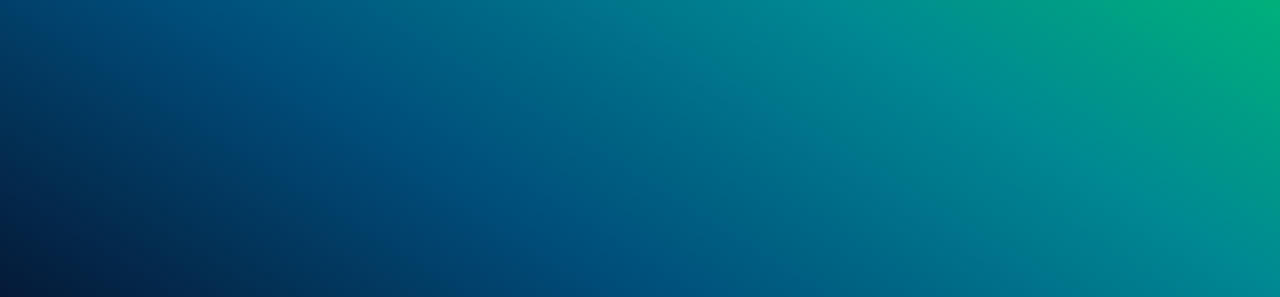
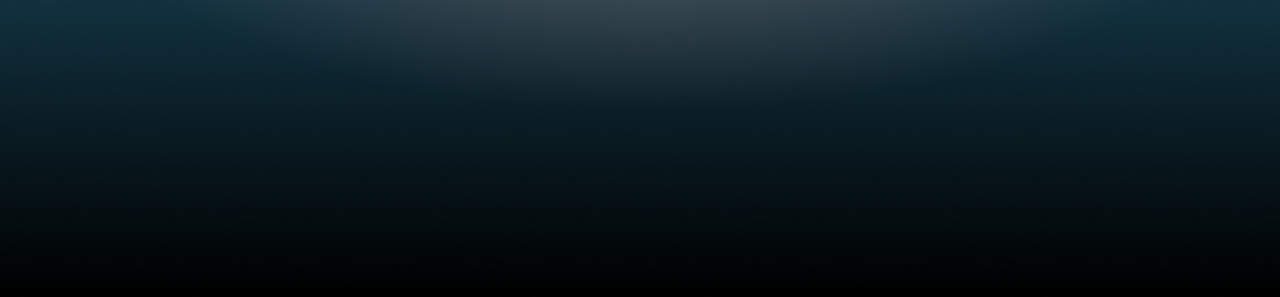
Before and after one commit to 0xh34rtl3ss/Raya22, a plain HTML site: page qr.html in a window 1280 px wide. Shown: the part 503-800 px from the top of the page. Drawn offline with nearby package versions, Linux system fonts and the light colour scheme.

Commit message:
change colour

```diff
--- a/qr.html
+++ b/qr.html
@@ -163,7 +163,9 @@
 <script type="text/javascript" src="./main.js"></script>
 
 <body>
-    <div class="bg" style="width: 1920px; height: 446px;">
+    <div class="bg"  style="width: 1920px; height: 446px; background-image: url('images/background_gradient.jpg'); background-repeat: no-repeat;
+    background-attachment: fixed;
+    background-size: 100% 100%;">
         <!-- <img src="./images/DuitNowQR_13052021013831.png" alt="Paris" class="center"> -->
 
 
```
Also changed, not shown: index.html (+2 -1 lines).
